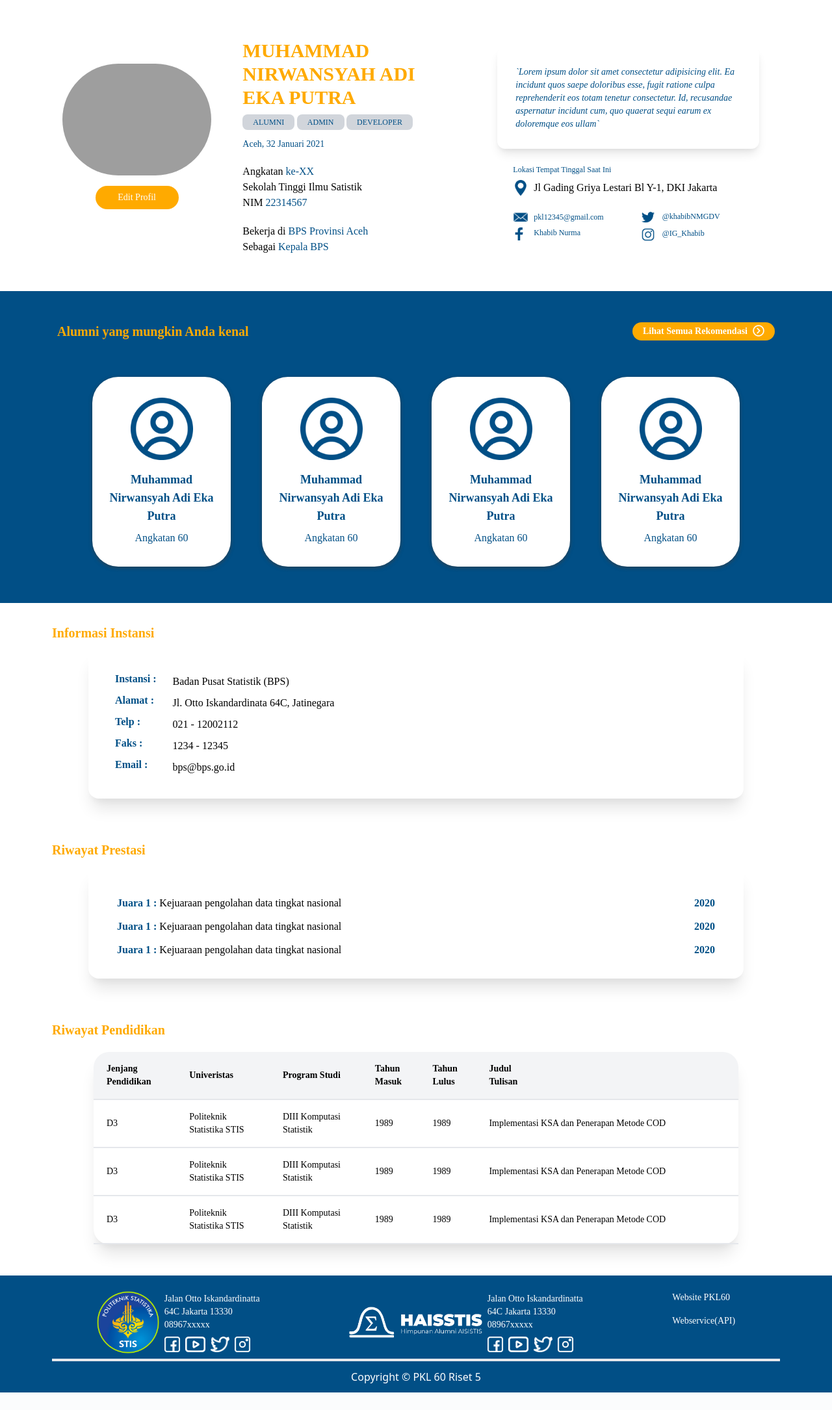
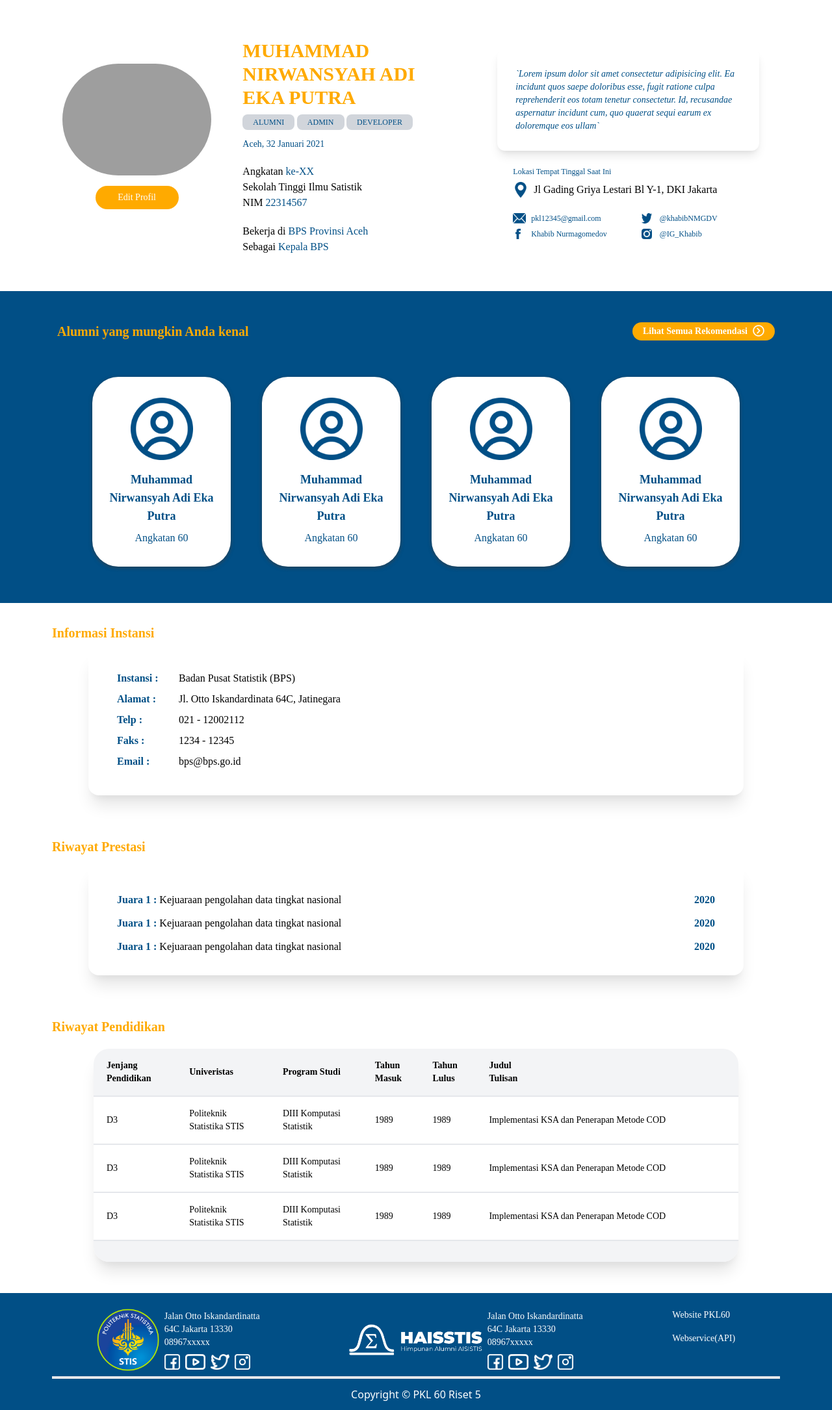
Before and after one commit to timotiusvincent26/webservice_pages, a CodeIgniter 4 app: the page made by app/Views/websia/kontenWebsia/userProfile/userProfile.php in a window 1280 px wide. Shown: the part 116-2286 px from the top of the page at 65% size. Before the commit the page ends 2259 px from the top, so only its background shows below. Run offline with PHP 8.4 and a stand-in for CodeIgniter, Linux system fonts and the light colour scheme; the template is opened without the code that fills it, so the values that code supplies are empty; style sheets or scripts are compiled from the project's sources; some libraries are stand-ins or nearby versions; grey boxes are pictures that could not be loaded.

Commit message:
mengedit icon halaman profil dan responsif

```diff
--- a/app/Views/websia/kontenWebsia/userProfile/userProfile.php
+++ b/app/Views/websia/kontenWebsia/userProfile/userProfile.php
@@ -67,30 +67,30 @@ if ($status == 'bukan user') {
                 <!-- Lokasi tempat tinggal -->
                 <p class="font-heading my-2 mt-2"> Jl Gading Griya Lestari Bl Y-1, DKI Jakarta </p>
             </span>
-            <div class="md:space-x-4 flex flex-row items-center justify-center lg:justify-start md:py-2 px-4 md:px-0">
-                <!-- Awal media sosial-->
+            <!-- Awal media sosial-->
+            <div class="md:space-x-4 flex flex-row items-center justify-center lg:justify-start md:py-2 px-5 md:px-0">
                 <div class="w-1/2">
                     <!-- Email -->
                     <div class="inline-block mb-2 flex flex-row">
-                        <img src="/img/icon/msg.png" alt="" class="float-left w-6">
+                        <img src="/img/icon/message.png" alt="" class="float-left w-5">
                         <span class="font-heading text-xs text-primary text-center ml-1 md:ml-2">pkl12345@gmail.com</span>
                     </div>
                     <!-- Facebook -->
                     <div class="inline-block flex flex-row">
-                        <img src="/img/icon/fb.png" alt="" class="float-left w-5 h-5">
-                        <span class="font-heading text-xs text-primary text-center ml-2 md:ml-3">Khabib Nurma</span>
+                        <img src="/img/icon/facebook.png" alt="" class="float-left ml-1 w-2 h-4">
+                        <span class="font-heading text-xs text-primary text-center flex items-center ml-3 md:ml-4">Khabib Nurmagomedov</span>
                     </div>
                 </div>
                 <div class="w-1/2 ml-2">
                     <!-- Twitter -->
                     <div class="inline-block mb-2 flex flex-row">
-                        <img src="/img/icon/twit.png" alt="" class="float-left w-5">
-                        <span class="font-heading text-xs text-primary text-center ml-1 md:ml-3">@khabibNMGDV</span>
+                        <img src="/img/icon/twitter.png" alt="" class="float-left w-4 w-4">
+                        <span class="font-heading text-xs text-primary text-center ml-2 md:ml-3">@khabibNMGDV</span>
                     </div>
                     <!-- Instagram -->
                     <div class="inline-block flex flex-row">
-                        <img src="/img/icon/ig.png" alt="" class="float-left w-5">
-                        <span class="font-heading text-xs text-primary text-center ml-1 md:ml-3">@IG_Khabib</span>
+                        <img src="/img/icon/instagram.png" alt="" class="float-left w-4">
+                        <span class="font-heading text-xs text-primary text-center flex items-center ml-2 md:ml-3">@IG_Khabib</span>
                     </div>
                 </div>
             </div>
@@ -147,31 +147,29 @@ if ($status == 'bukan user') {
 <!-- Awal Informasi Instansi -->
 <div class="w-full my-8 lg:px-20 md:px-8 px-2">
     <h3 class="font-heading font-bold text-xl text-secondary">Informasi Instansi</h3>
-    <div class="md:shadow-lg lg:shadow-xl rounded-2xl px-3 py-3 md:px-7 md:py-5 lg:mx-14 lg:py-8 lg:px-10 md:mt-3">
-        <table class="table-auto font-heading">
-            <tbody>
-                <tr>
-                    <td class="font-bold text-primary lg:pb-2">Instansi :</td>
-                    <td class="pl-0 md:pl-6">Badan Pusat Statistik (BPS)</td>
-                </tr>
-                <tr>
-                    <td class="font-bold text-primary lg:pb-2">Alamat : </td>
-                    <td class="pl-1 md:pl-6">Jl. Otto Iskandardinata 64C, Jatinegara</td>
-                </tr>
-                <tr>
-                    <td class="font-bold text-primary lg:pb-2">Telp : </td>
-                    <td class="pl-2 md:pl-6">021 - 12002112</td>
-                </tr>
-                <tr>
-                    <td class="font-bold text-primary lg:pb-2">Faks : </td>
-                    <td class="pl-2 md:pl-6">1234 - 12345</td>
-                </tr>
-                <tr>
-                    <td class="font-bold text-primary lg:pb-2">Email : </td>
-                    <td class="pl-2 md:pl-6">bps@bps.go.id</td>
-                </tr>
-            </tbody>
-        </table>
+    <div class="md:shadow-lg lg:shadow-xl rounded-2xl px-3 py-3 md:px-7 md:py-5 lg:mx-14 lg:py-8 lg:px-11 md:mt-3">
+        <div class="font-heading">
+            <div class="flex items-start">
+                <div class="font-bold text-primary w-3/12 md:w-2/12 lg:w-1/12 lg:pb-2">Instansi :</div>
+                <div class="w-9/12 md:w-10/12 lg:w-11/12 lg:ml-5">Badan Pusat Statistik (BPS)</div>
+            </div>
+            <div class="flex items-start">
+                <div class="font-bold text-primary w-3/12 md:w-2/12 lg:w-1/12 lg:pb-2">Alamat : </div>
+                <div class="w-9/12 md:w-10/12 lg:w-11/12 lg:ml-5">Jl. Otto Iskandardinata 64C, Jatinegara</div>
+            </div>
+            <div class="flex items-start">
+                <div class="font-bold text-primary w-3/12 md:w-2/12 lg:w-1/12 lg:pb-2">Telp : </div>
+                <div class="w-9/12 md:w-10/12 lg:w-11/12 lg:ml-5">021 - 12002112</div>
+            </div>
+            <div class="flex items-start">
+                <div class="font-bold text-primary w-3/12 md:w-2/12 lg:w-1/12 lg:pb-2">Faks : </div>
+                <div class="w-9/12 md:w-10/12 lg:w-11/12 lg:ml-5">1234 - 12345</div>
+            </div>
+            <div class="flex items-start">
+                <div class="font-bold text-primary w-3/12 md:w-2/12 lg:w-1/12 lg:pb-2">Email : </div>
+                <div class="w-9/12 md:w-10/12 lg:w-11/12 lg:ml-5">bps@bps.go.id</div>
+            </div>
+        </div>
     </div>
     <hr class="visible sm:invisible border-primary border-opacity-75 w-4/5 object-center mx-auto mt-8">
 </div>
@@ -182,7 +180,7 @@ if ($status == 'bukan user') {
     <h3 class="font-heading font-bold text-xl text-secondary">Riwayat Prestasi</h3>
     <div class="md:shadow-lg lg:shadow-xl rounded-2xl px-0 py-1 md:px-5 md:py-5 lg:mx-14 lg:p-8 mb-1 md:mt-3">
         <?php for ($x = 0; $x < 3; $x++) : ?>
-            <div class="flex justify-between px-3 font-heading text-primary mt-1 md:mt-2 lg:mt-3">
+            <div class="flex justify-between px-3 font-heading text-primary mt-2 md:mt-2 lg:mt-3">
                 <div class=""><b>Juara 1 : </b><span class="text-black">Kejuaraan pengolahan data tingkat nasional</span> </div>
                 <div class="font-bold">2020</div>
             </div>
@@ -220,6 +218,14 @@ if ($status == 'bukan user') {
                                 <td class="text-sm text-left border-b-2 border-gray-200 px-3 lg:px-5 py-2 md:py-3 lg:py-4">Implementasi KSA dan Penerapan Metode COD </td>
                             </tr>
                         <?php endfor; ?>
+                        <tr>
+                            <td class="bg-gray-100 rounded-bl-xl lg:rounded-bl-3xl text-sm text-left px-3 lg:px-5 py-2 md:py-3 lg:py-4"></td>
+                            <td class="bg-gray-100 text-sm text-left px-3 lg:px-5 py-2 md:py-3 lg:py-4"></td>
+                            <td class="bg-gray-100 text-sm text-left px-3 lg:px-5 py-2 md:py-3 lg:py-4"></td>
+                            <td class="bg-gray-100 text-sm text-left px-3 lg:px-5 py-2 md:py-3 lg:py-4"></td>
+                            <td class="bg-gray-100 text-sm text-left px-3 lg:px-5 py-2 md:py-3 lg:py-4"></td>
+                            <td class="bg-gray-100 rounded-br-xl lg:rounded-br-3xl text-sm text-left px-3 lg:px-5 py-2 md:py-3 lg:py-4"></td>
+                        </tr>
                     </tbody>
                 </table>
             </div>
```
Also changed, not shown: public/img/icon/facebook.png (added), public/img/icon/instagram.png (added), public/img/icon/map.png (added), public/img/icon/message.png (added), public/img/icon/twitter.png (added), public/img/icon/youtube.png (added).
